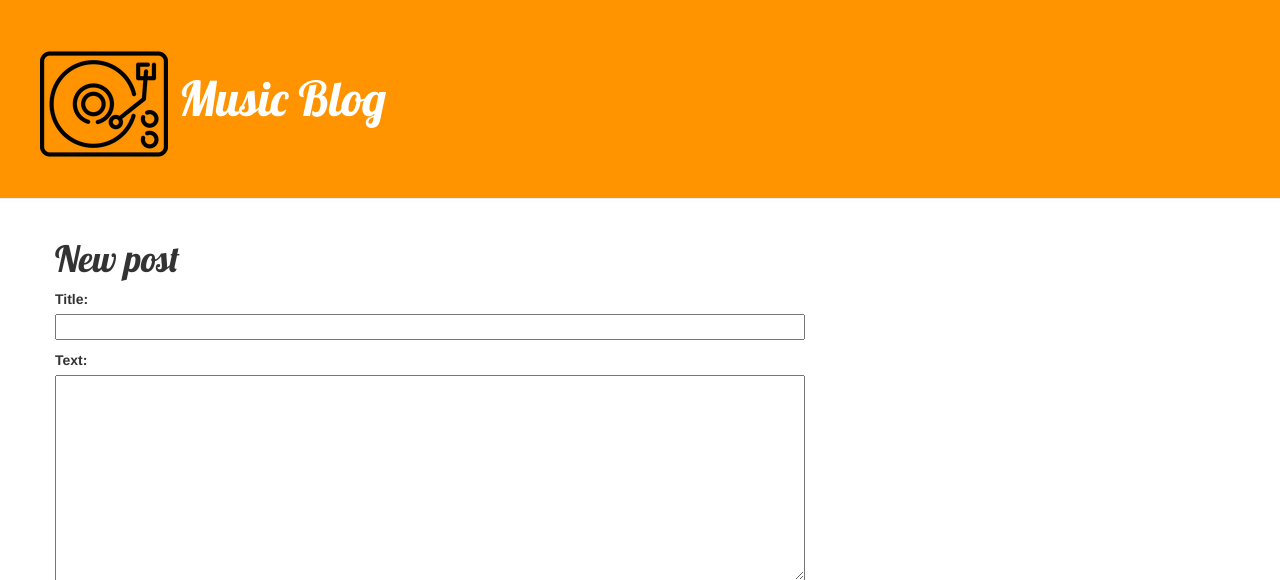
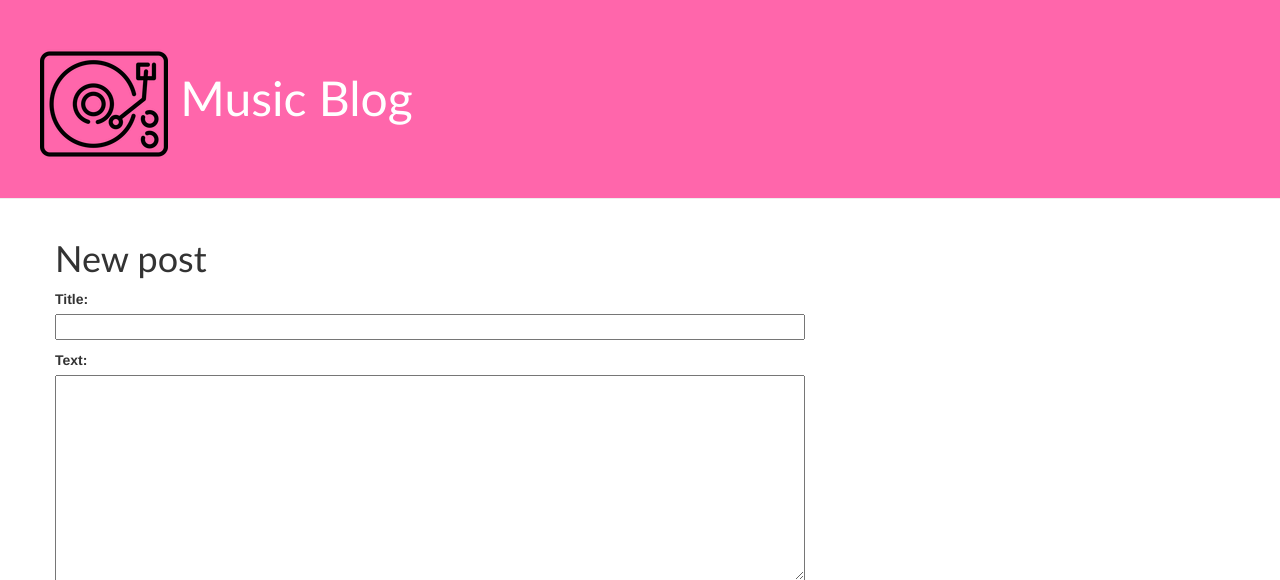
Before and after one commit to AlinaDoneich11/my-first-blog, a Django app: page /post/new/ in a window 1280 px wide. Shown: the top 580 px of the page. Run offline with Django 3.2, Linux system fonts and the light colour scheme; some libraries are stand-ins or nearby versions.

Commit message:
Change colors.

```diff
--- a/blog/static/css/blog.css
+++ b/blog/static/css/blog.css
@@ -1,5 +1,5 @@
 .page-header {
-    background-color: #ff9400;
+    background-color: #ff007399;
     margin-top: 0;
     padding: 20px 20px 20px 40px;
 }
@@ -12,7 +12,7 @@
     margin-left: 40px;
 }
 h1, h2, h3, h4 {
-    font-family: 'Lobster', cursive;
+    font-family: 'Calibri';
 }
 .date {
     color: #828282;
@@ -39,5 +39,5 @@ h1, h2, h3, h4 {
     margin-bottom: 70px;
 }
 .post h1 a, .post h1 a:visited {
-    color: #000000;
+    color: #000000c7;
 }
--- a/blog/templates/blog/post_list.html
+++ b/blog/templates/blog/post_list.html
@@ -4,6 +4,7 @@
 {% for post in posts %}
 <div class="post">
 <div class="date">
+    {{ post.published_date }}
 </div>
 <h1><a href="{% url 'post_detail' pk=post.pk %}">{{ post.title }}</a></h1>
 <p>{{ post.text|linebreaksbr }}</p>
```
